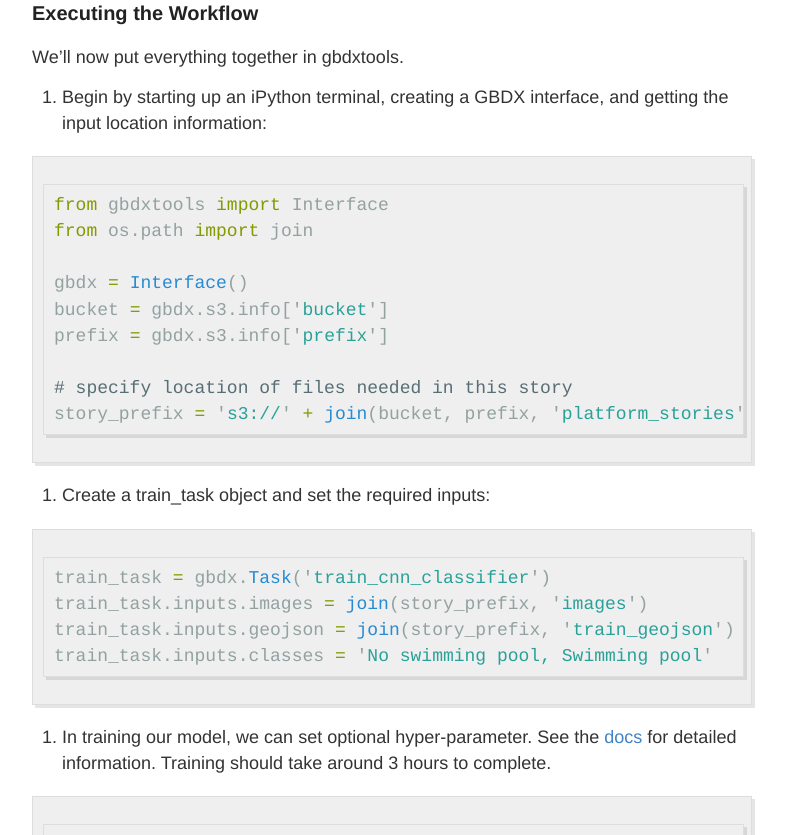
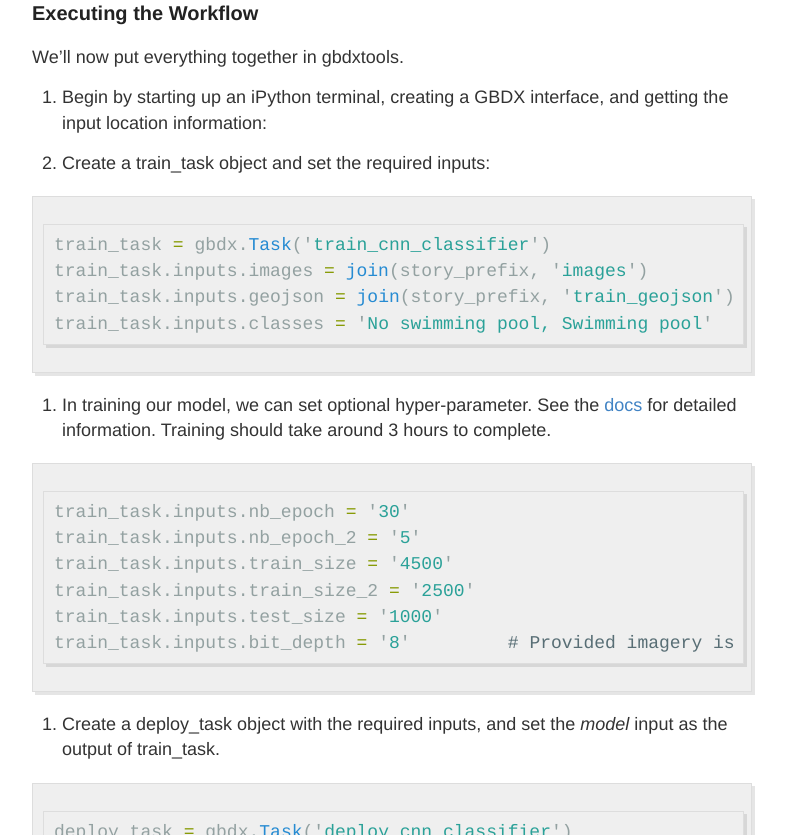
Before and after one commit to neoocm/PlatformStories.github.io, a Jekyll site: the page built from _posts/2016-9-8-swimming-pools.md, in a window 1280 px wide and 900 px high, scrolled down 5814 px, cut to the strip 65-900 px from the top of the window. Shown: the whole strip, without its empty margins (248-1034 px from the left). Built offline with Jekyll 4.4.1, drawn with Linux system fonts in a browser that asks for light colours.

Commit message:
Update 2016-9-8-swimming-pools.md

````diff
--- a/_posts/2016-9-8-swimming-pools.md
+++ b/_posts/2016-9-8-swimming-pools.md
@@ -105,18 +105,6 @@
 
 1. Begin by starting up an iPython terminal, creating a GBDX interface, and getting the input location information:
 
-```python
-from gbdxtools import Interface
-from os.path import join
-
-gbdx = Interface()
-bucket = gbdx.s3.info['bucket']
-prefix = gbdx.s3.info['prefix']
-
-# specify location of files needed in this story
-story_prefix = 's3://' + join(bucket, prefix, 'platform_stories', 'swimming_pools')
-```
-
 2. Create a train_task object and set the required inputs:
 
 ```python
````
